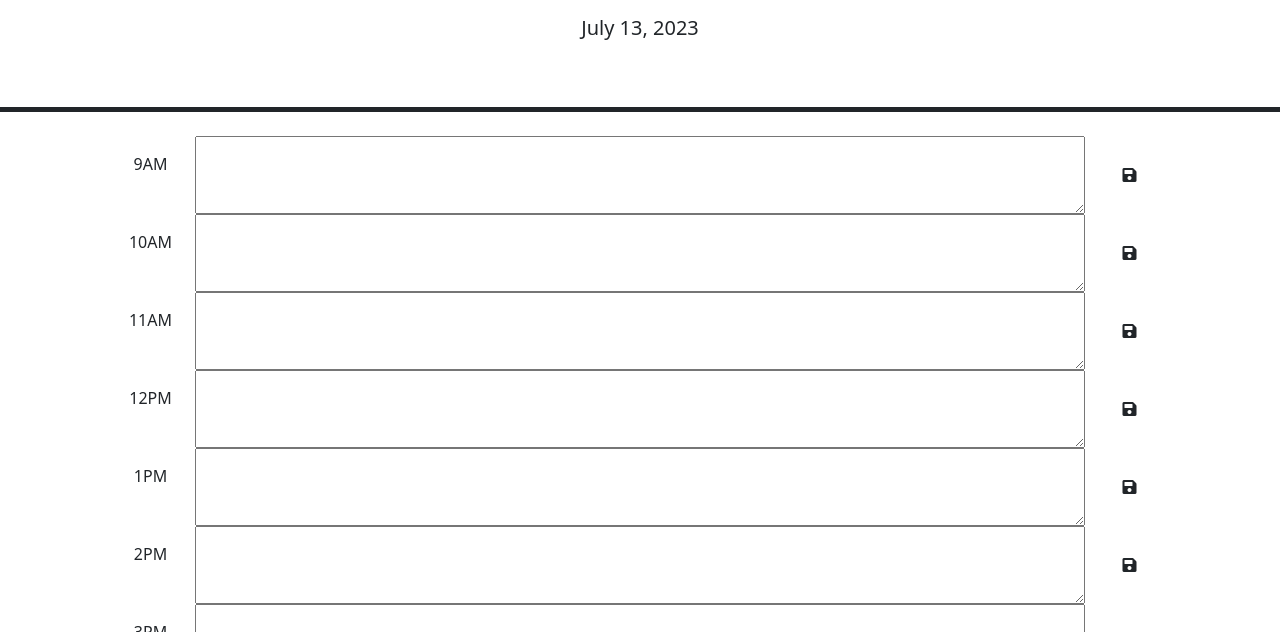
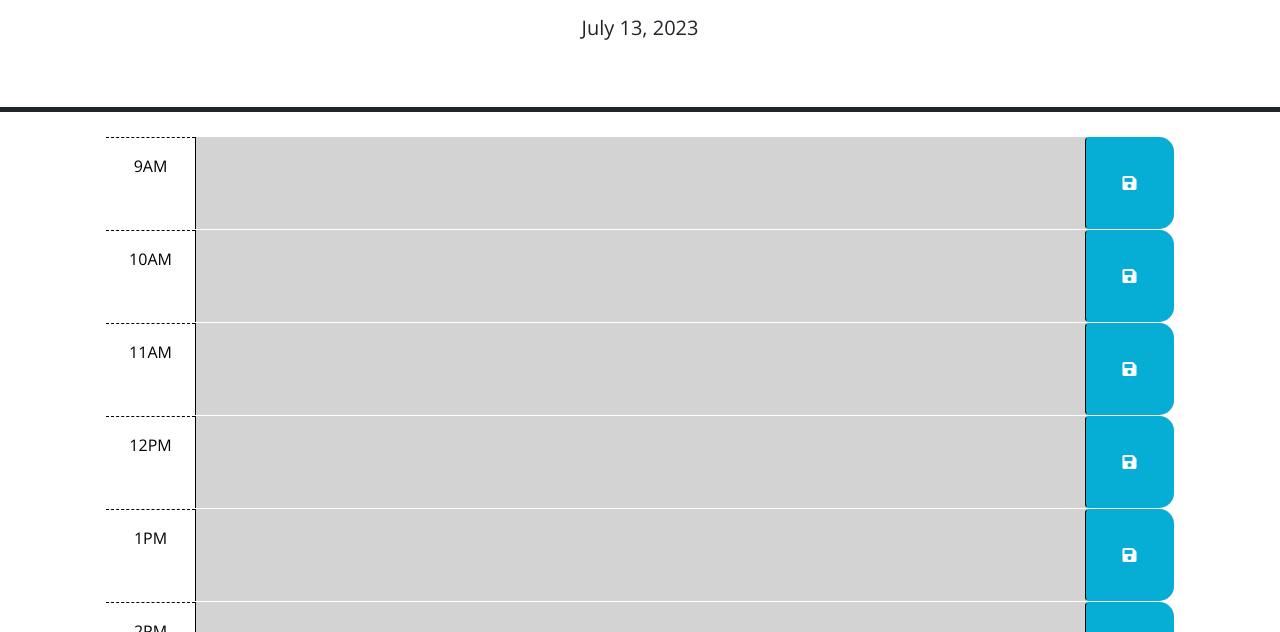
Before and after one commit to dancohen6/todo_app_challenge, a plain HTML site: page index.html in a window 1280 px wide. Shown: the part 166-798 px from the top of the page. Drawn offline with nearby package versions, Linux system fonts and the light colour scheme; the site is published under a folder, as on GitHub Pages, so addresses that start at the root find nothing; files whose address does not match are found by name.

Commit message:
ok one more try...

```diff
--- a/index.html
+++ b/index.html
@@ -18,7 +18,7 @@
       href="https://fonts.googleapis.com/css?family=Open+Sans&display=swap"
       rel="stylesheet"
     />
-    <link rel="stylesheet" href="/Assets/css/style.css" />
+    <link rel="stylesheet" href="style.css" />
     <title>Work Day Scheduler</title>
   </head>
 
```
Also changed, not shown: script.js (renamed from Assets/js/script.js), style.css (renamed from Assets/css/style.css), 1 other file.
